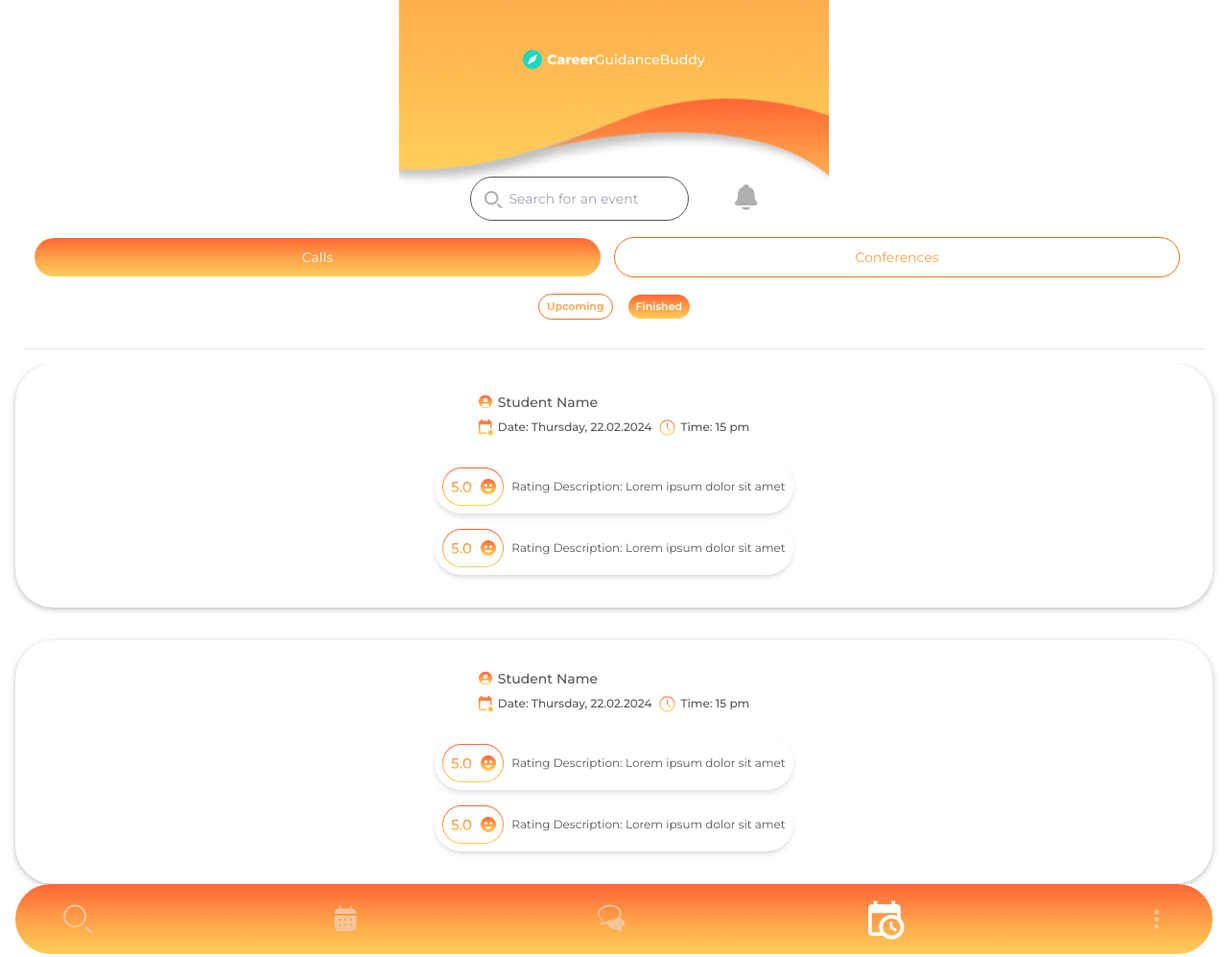
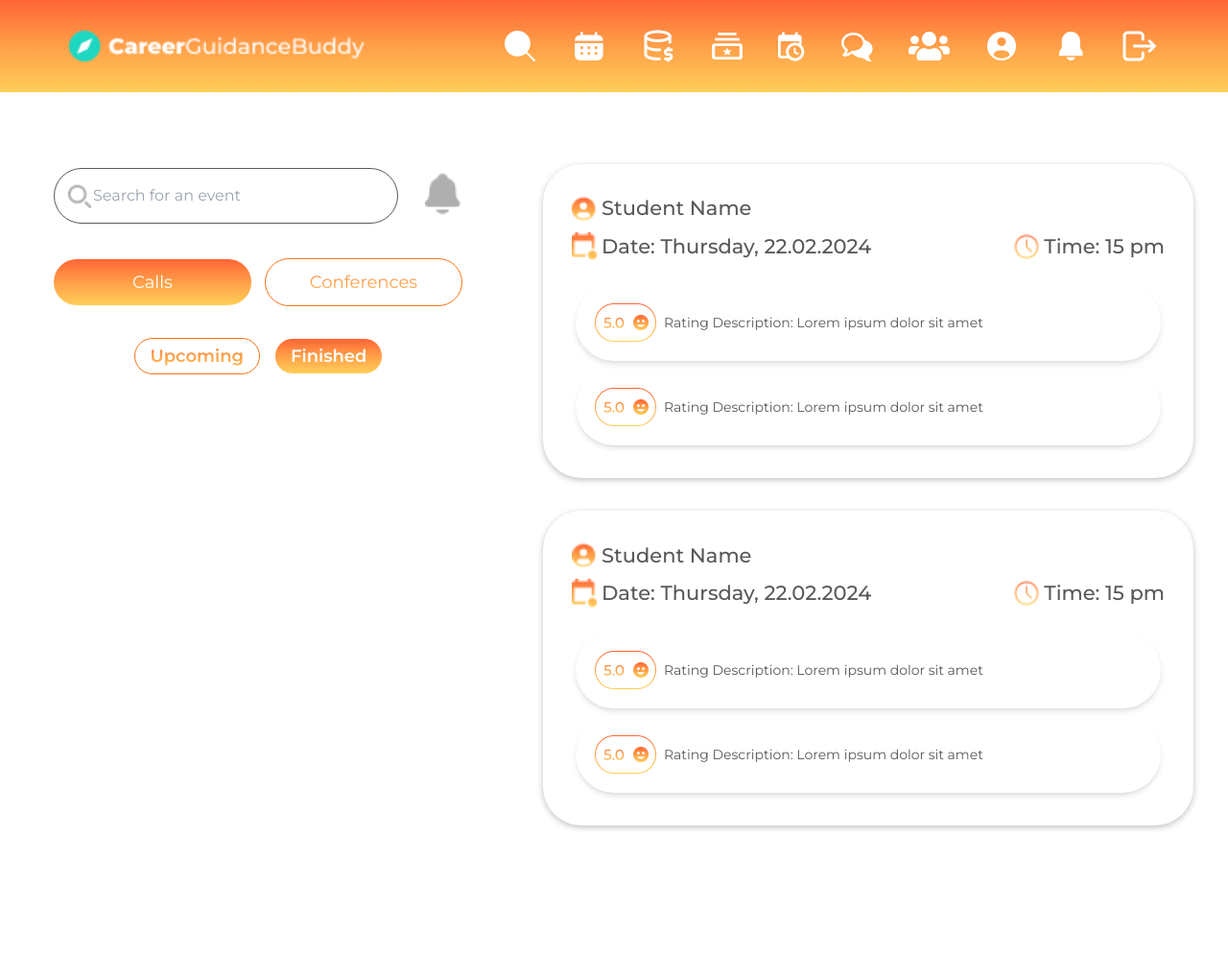
Before and after one commit to md-toybur-rahman/Teacher_Platform, a website: page eventsFinishedCallsT.html in a window 1280 px wide. Shown: the whole page at 96% size. After the commit the page ends 935 px from the top, so only its background shows below. Drawn offline with Linux system fonts and the light colour scheme.

Commit message:
complete eventFinishedCalls page

```diff
--- a/eventsFinishedCallsT.html
+++ b/eventsFinishedCallsT.html
@@ -9,80 +9,102 @@
 </head>
 
 <body class="font-primary">
-  <section>
-    <div>
-      <div class="bg-contain bg-no-repeat w-full h-[280px] sm:mx-auto sm:w-full sm:max-w-md"
+  <section class="mb-24 sm:mb-0">
+    <nav class="hidden sm:flex items-center justify-center h-[96px] w-full bg-gradient px-5 lg:px-[72px]">
+      <div
+        class="w-full max-w-[1300px] mx-auto sm:flex flex-wrap md:gap-10 items-center justify-center xl:justify-between">
+        <div class="hidden xl:block">
+          <img class="w-[308px]" src="img/logo.png" alt="logo" />
+        </div>
+        <div class="flex items-center justify-center gap-6 md:gap-8">
+          <img src="img/desktop_nav_search.png" alt="" />
+          <img src="img/desktop_nav_calender.png" alt="" />
+          <img src="img/desktop_nav_money.png" alt="" />
+          <img src="img/desktop_nav_files.png" alt="" />
+          <img src="img/desktop_nav_schedule.png" alt="" />
+          <img src="img/desktip_nav_chat.png" alt="" />
+          <img src="img/desktop_nav_group.png" alt="" />
+          <img src="img/desktop_nav_profile.png" alt="" />
+          <img src="img/desktop_nav_notificaiton.png" alt="" />
+          <img src="img/desktop_nav_exit.png" alt="" />
+        </div>
+      </div>
+    </nav>
+    <div class='sm:mx-auto sm:w-full sm:max-w-[1296px] sm:px-5'>
+      <!-- header background section -->
+      <div class="sm:hidden bg-contain bg-cover bg-no-repeat w-full h-[280px] sm:mx-auto sm:w-full sm:max-w-md"
         style="background-image: url('./img/background-2.png')">
         <div class="flex justify-center items-center pt-[52px]">
-          <img src="./img/logo.png" alt="logo" />
+          <img class="w-[189px]" src="img/logo.png" alt="logo" />
         </div>
       </div>
-
-      <div class="sm:mx-auto sm:w-full">
-        <div class="flex items-center justify-center px-9 pb-[17px] mt-[-100px]">
-          <form action="#" method="POST" class="mr-12">
+      <div class="lg:grid grid-cols-12 gap-8 sm:min-h-[85vh] sm:py-[55px] justify-center">
+        <div class="col-span-5">
+          <div class="flex items-center justify-center gap-7 px-9 py-5 mt-[-30px] sm:mt-0 sm:mb-4">
+            <form action="#" method="POST" class="sm:flex-grow">
               <div>
                 <div class="relative mt-1">
                   <div class="absolute inset-y-0 left-0 pl-[15px] flex items-center pointer-events-none">
-                  <img src="./img/sarch.png" alt="" />
+                    <img class="sm:w-6" src="./img/sarch.png" alt="" />
                   </div>
-                <input type="text" class="pl-10 pr-4 py-3 border border-[#585858] text-sm w-full rounded-full"
+                  <input type="text"
+                    class="pl-10 pr-4 py-3 sm:py-4 border border-[#585858] text-sm sm:text-base w-full rounded-full"
                     placeholder="Search for an event" />
                 </div>
               </div>
             </form>
             <button>
-            <img src="./img/vwell.png" alt="" />
+              <img class="sm:w-[39px]" src="./img/vwell.png" alt="" />
             </button>
           </div>
           <div>
-            <div class="flex items-center justify-center px-9">
+            <div class="flex items-center justify-center px-9 sm:mb-4">
               <a href="#"
-                  class="mr-[14px] bg-gradient rounded-[30px] text-center text-sm font-normal text-white w-1/2 px-6 py-[10px]">
+                class="mr-[14px] bg-gradient rounded-[30px] text-center text-sm sm:text-lg font-normal text-white w-1/2 px-6 py-[10px]">
                 Calls
               </a>
               <a href="#"
-                  class="mr-[14px] border border-orange-500 text-center text-gradient rounded-[30px] w-1/2 text-center text-sm font-normal text-white px-6 py-[10px]">
+                class="border border-orange-500 text-center text-gradient rounded-[30px] w-1/2 text-center text-sm sm:text-lg font-normal text-white px-6 py-[10px]">
                 Conferences
               </a>
             </div>
             <div class="flex flex-row gap-4 items-center justify-center px-[26px] pt-[17px] pb-[15px]">
               <a href="#"
-              class="rounded-[30px] border border-orange-500 text-[11px] font-semibold text-gradient px-2 py-1">
+                class="rounded-[30px] border border-orange-500 text-[11px] sm:text-lg font-semibold text-gradient px-2 sm:px-4 py-1">
                 Upcoming
               </a>
 
-            <a href="#" class="rounded-[30px] bg-gradient text-[11px] font-semibold text-white px-2 py-1">
+              <a href="#"
+                class="rounded-[30px] bg-gradient text-[11px] sm:text-lg font-semibold text-white px-2 sm:px-4 py-1">
                 Finished
               </a>
 
             </div>
-          <hr class="h-px my-[15px] mx-[25px] bg-[#E2E2E2] border-0 dark:bg-gray-700" />
+            <hr class="sm:hidden h-px my-[15px] mx-[25px] bg-[#E2E2E2] border-0 dark:bg-gray-700" />
           </div>
-        <div class="flex flex-col gap-2">
+        </div>
+        <div class="flex flex-col gap-2 col-span-7">
           <div id="cards"
-            class="flex flex-col space-y-[10px] px-4 overflow-y-auto scrollbar-thumb-blue scrollbar-thumb-rounded scrollbar-track-blue-lighter scrollbar-w-2 scrolling-touch">
-            <div class="card rounded-[40px] p-[30px] mb-6 flex items-center flex-col"
+            class="flex flex-col space-y-[10px] px-4 overflow-y-auto scrollbar-thumb-blue scrollbar-thumb-rounded scrollbar-track-blue-lighter scrollbar-w-2 scrolling-touch py-5">
+            <div class="card rounded-[40px] p-[30px] mb-6 flex sm:block items-center flex-col"
               style="box-shadow: 0px 2px 6px 0px #00000040">
               <div class="pb-[5px]">
                 <div class="flex items-center pb-[8px]">
-                  <img src="./img/icons 4.png" alt="" />
-                  <p class="pl-[5px] text-sm font-medium text-[#585858]">
+                  <img class="sm:w-[26px]" src="./img/icons 4.png" alt="" />
+                  <p class="pl-[5px] text-sm sm:text-[21px] font-medium text-[#585858]">
                     Student Name
                   </p>
                 </div>
-                <div class="flex items-center gap-2">
+                <div class="flex items-center sm:justify-between gap-2">
                   <div class="flex items-center">
-                    <img src="./img/vdvd.png" alt="" />
-                    <p
-                      class="pl-[5px] text-xs font-medium text-[#585858] "
-                    >
+                    <img class="sm:w-[26px]" src="./img/vdvd.png" alt="" />
+                    <p class="pl-[5px] text-xs sm:text-[21px] font-medium text-[#585858] ">
                       Date: Thursday, 22.02.2024
                     </p>
                   </div>
                   <div class="flex items-center">
-                    <img src="./img/TTTT.png" alt="" />
-                    <p class="pl-[5px] text-xs font-medium text-[#585858]">
+                    <img class="sm:w-[26px]" src="./img/TTTT.png" alt="" />
+                    <p class="pl-[5px] text-xs sm:text-[21px] font-medium text-[#585858]">
                       Time: 15 pm
                     </p>
                   </div>
@@ -91,78 +113,74 @@
 
               <div class="flex flex-col gap-2 mt-4 p-1">
                 <div
-                  class="flex flex-row bg-white rounded-full items-center drop-shadow-md px-2 py-2 justify-start gap-2 font-bold text-[#585858] text-[14px] text-center">
+                  class="flex flex-row bg-white rounded-full items-center drop-shadow-md px-2 py-2 sm:p-5 justify-start gap-2 font-bold text-[#585858] text-[14px] text-center">
                   <img src="./img/Rating2.png" alt="">
-                  <span class="font-normal text-left text-xs">Rating Description:  Lorem ipsum dolor sit amet</span>
+                  <span class="font-normal text-left text-xs  sm:text-sm">Rating Description: Lorem ipsum dolor sit
+                    amet</span>
                 </div>
                 <div
-                  class="flex flex-row bg-white rounded-full items-center shadow-md px-2 py-2 justify-start gap-2 font-bold text-[#585858] text-[14px] text-center">
+                  class="flex flex-row bg-white rounded-full items-center shadow-md px-2 py-2 sm:p-5 justify-start gap-2 font-bold text-[#585858] text-[14px] text-center">
                   <img src="./img/Rating2.png" alt="">
-                  <span class="font-normal text-left text-xs">Rating Description:  Lorem ipsum dolor sit amet</span>
+                  <span class="font-normal text-left text-xs  sm:text-sm">Rating Description: Lorem ipsum dolor sit
+                    amet</span>
                 </div>
 
               </div>
             </div>
-            <div class="card rounded-[40px] p-[30px] mb-6 flex items-center flex-col"
+            <div class="card rounded-[40px] p-[30px] mb-6 flex sm:block items-center flex-col"
               style="box-shadow: 0px 2px 6px 0px #00000040">
               <div class="pb-[5px]">
                 <div class="flex items-center pb-[8px]">
-                  <img src="./img/icons 4.png" alt="" />
-                  <p class="pl-[5px] text-sm font-medium text-[#585858]">
+                  <img class="sm:w-[26px]" src="./img/icons 4.png" alt="" />
+                  <p class="pl-[5px] text-sm sm:text-[21px] font-medium text-[#585858]">
                     Student Name
                   </p>
                 </div>
-                <div class="flex items-center gap-2">
+                <div class="flex items-center sm:justify-between gap-2">
                   <div class="flex items-center">
-                    <img src="./img/vdvd.png" alt="" />
-                    <p
-                      class="pl-[5px] text-xs font-medium text-[#585858] "
-                    >
+                    <img class="sm:w-[26px]" src="./img/vdvd.png" alt="" />
+                    <p class="pl-[5px] text-xs sm:text-[21px] font-medium text-[#585858] ">
                       Date: Thursday, 22.02.2024
                     </p>
                   </div>
                   <div class="flex items-center">
-                    <img src="./img/TTTT.png" alt="" />
-                    <p class="pl-[5px] text-xs font-medium text-[#585858]">
+                    <img class="sm:w-[26px]" src="./img/TTTT.png" alt="" />
+                    <p class="pl-[5px] text-xs sm:text-[21px] font-medium text-[#585858]">
                       Time: 15 pm
                     </p>
                   </div>
                 </div>
               </div>
+
               <div class="flex flex-col gap-2 mt-4 p-1">
                 <div
-                  class="flex flex-row bg-white rounded-full items-center drop-shadow-md px-2 py-2 justify-start gap-2 font-bold text-[#585858] text-[14px] text-center">
+                  class="flex flex-row bg-white rounded-full items-center drop-shadow-md px-2 py-2 sm:p-5 justify-start gap-2 font-bold text-[#585858] text-[14px] text-center">
                   <img src="./img/Rating2.png" alt="">
-                  <span class="font-normal text-left text-xs">Rating Description:  Lorem ipsum dolor sit amet</span>
+                  <span class="font-normal text-left text-xs  sm:text-sm">Rating Description: Lorem ipsum dolor sit
+                    amet</span>
                 </div>
                 <div
-                  class="flex flex-row bg-white rounded-full items-center shadow-md px-2 py-2 justify-start gap-2 font-bold text-[#585858] text-[14px] text-center">
+                  class="flex flex-row bg-white rounded-full items-center shadow-md px-2 py-2 sm:p-5 justify-start gap-2 font-bold text-[#585858] text-[14px] text-center">
                   <img src="./img/Rating2.png" alt="">
-                  <span class="font-normal text-left text-xs">Rating Description:  Lorem ipsum dolor sit amet</span>
+                  <span class="font-normal text-left text-xs  sm:text-sm">Rating Description: Lorem ipsum dolor sit
+                    amet</span>
                 </div>
 
               </div>
             </div>
           </div>
-
         </div>
       </div>
-
-      <div style="
-                background: linear-gradient(
-                  180deg,
-                  #ff6535 0%,
-                  #ff9e48 48.9%,
-                  #ffce58 100%
-                );
-              " class="py-[10px] rounded-full mx-4 mb-6">
-        <div class="flex items-center justify-between px-[50px]">
-          <img src="./img/search.png" alt="">
-          <img src="./img/cal.png" alt="">
-          <img src="./img/chat-inactive.png" alt="" />
-          <img src="./img/events.png" alt="" />
-          <img src="./img/dots-inactive.png" />
     </div>
+  </section>
+  <!-- menu component -->
+  <div class="sm:hidden fixed left-0 right-0 bottom-0 z-50 flex justify-center w-10/12 mx-auto">
+    <div
+      class="flex flex-row justify-between shadow-md items-center px-[32px] rounded-[100px] w-full h-[64px] mb-3 bg-gradient">
+      <img src="img/search-active.png" alt="" />
+      <img src="img/4.png" alt="" />
+      <img src="img/chat-inactive.png" alt="" />
+      <img src="img/dots-inactive.png" />
     </div>
   </div>
   <script>
@@ -222,9 +240,6 @@
           #ffce58 100%);
     }
   </style>
-    </div>
-    </div>
-  </section>
 </body>
 
 </html>
```
Also changed, not shown: editProfileTeacher.html (+29 -1 lines), README.md, dist/output.css. Lines whose indentation alone changed are shown as unchanged.
